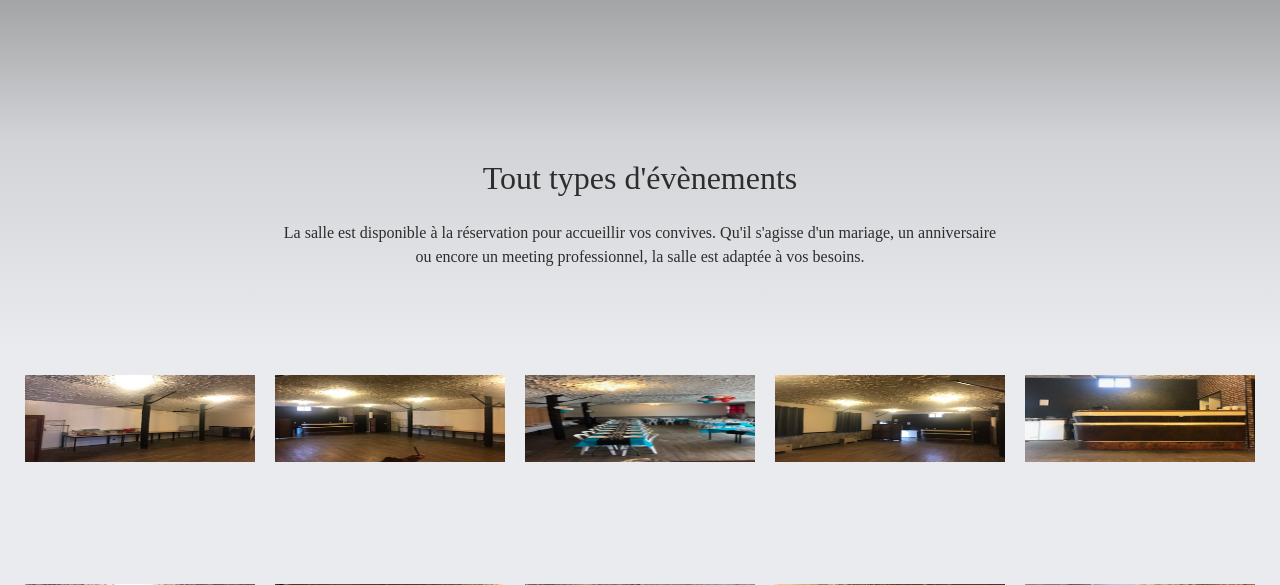
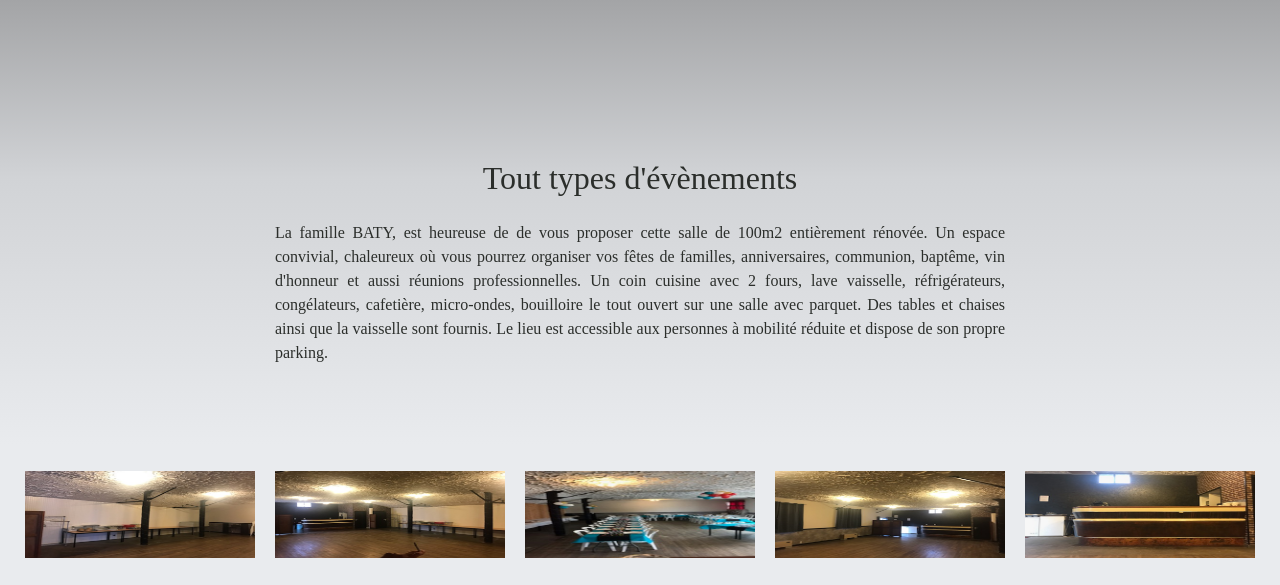
Before and after one commit to seevoid/SalleSaintVincent, a Django app: template landing/templates/index.html in a window 1280 px wide. Shown: the part 801-1386 px from the top of the page. Run offline with Django 3.2, Linux system fonts and the light colour scheme; the template is opened without the code that fills it, so the values that code supplies are empty; some libraries are stand-ins or nearby versions.

Commit message:
makeitbetter

```diff
--- a/landing/templates/index.html
+++ b/landing/templates/index.html
@@ -93,7 +93,8 @@
       <div class="row">
         <div class="col-lg-8 mx-auto">
           <h2 class="mb-4" style="color: #2B2E2B;">Tout types d'évènements</h2>
-          <p style="color: #2B2E2B;">La salle est disponible à la réservation pour accueillir vos convives. Qu'il s'agisse d'un mariage, un anniversaire ou encore un meeting professionnel, la salle est adaptée à vos besoins.</p>
+          <p style="color: #2B2E2B; text-align: justify;">La famille BATY, est heureuse de de vous proposer cette salle de 100m2 entièrement rénovée. Un espace convivial, chaleureux où vous pourrez organiser vos fêtes de familles, anniversaires, communion, baptême, vin d'honneur et aussi réunions professionnelles.
+Un coin cuisine avec 2 fours, lave vaisselle, réfrigérateurs, congélateurs, cafetière, micro-ondes, bouilloire le tout ouvert sur une salle avec  parquet. Des tables et chaises ainsi que la  vaisselle sont fournis. Le lieu est accessible aux personnes à mobilité réduite et dispose de son propre parking.</p>
         </div>
       </div>
     </div>
--- a/landing/views.py
+++ b/landing/views.py
@@ -195,8 +195,10 @@ def send_confirmation_mail(name, from_email, good_date_resa, paypal):
 			message_dudu += "\n Vous trouverez en pièce jointe la caution à nous renvoyer signée blablabla"
 
 		if paypal:
+			message_dudu += "\n Paiement en ligne : OUI"
 			message_name += "\nPour validée celle-ci nous vous demandons de bien nous renvoyer la caution signée en pièce jointe, dans un délai de 15 jours.\nNous vous contacterons par téléphone environ une semaine avant votre évènement."
 		else:
+			message_dudu += "\n Paiement en ligne : NON"
 			message_name += "\nElle sera validée et confirmée lorsque nous aurons reçu un chèque de caution d'une valeur de XX€ ainsi que le document de la caution signé, dans un délai de 15 jours."
 
 		message_name += "\n\nBien à vous, \nL'équipe Chez DUDU"
```
Also changed, not shown: 1 other file.
